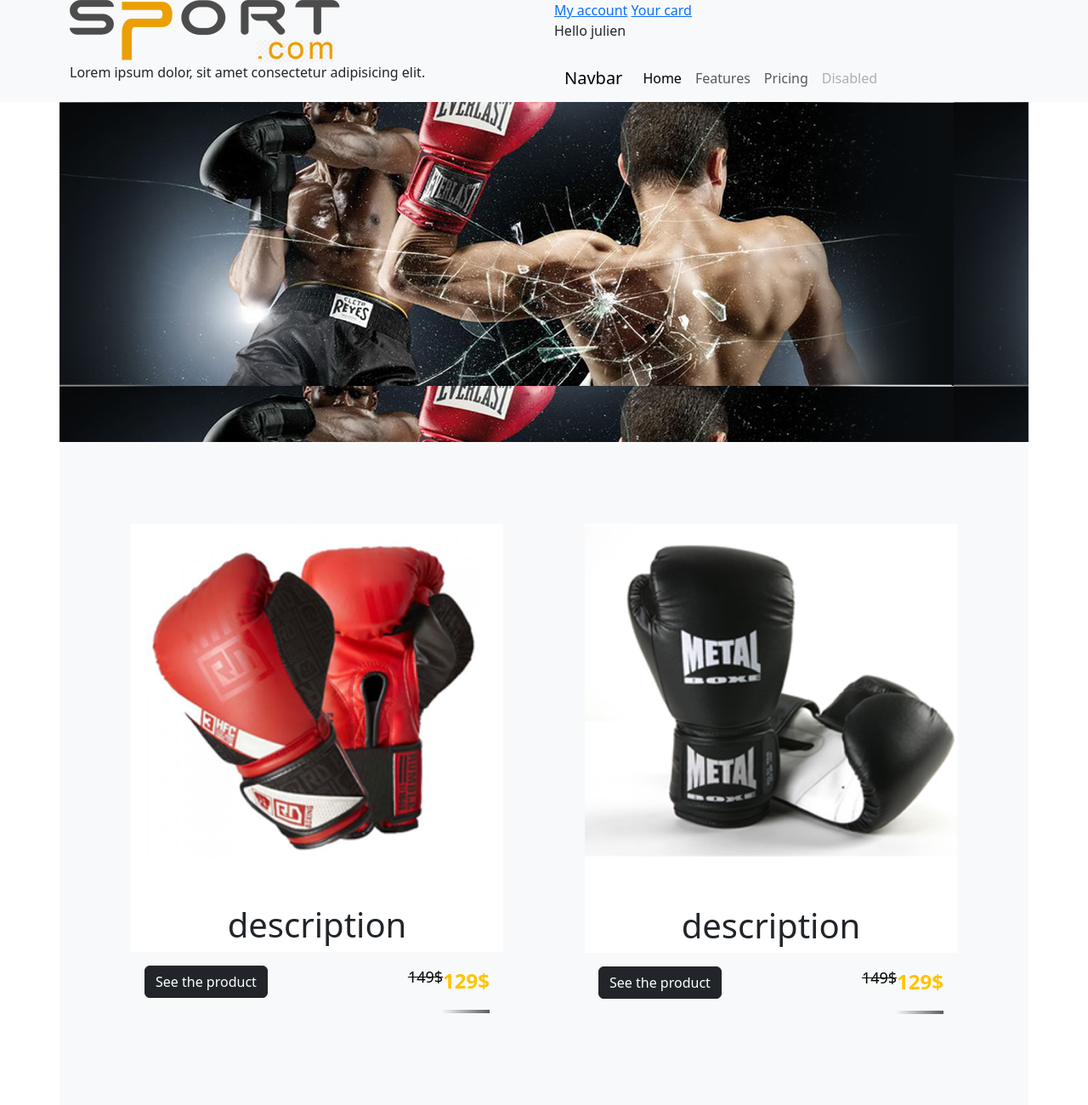
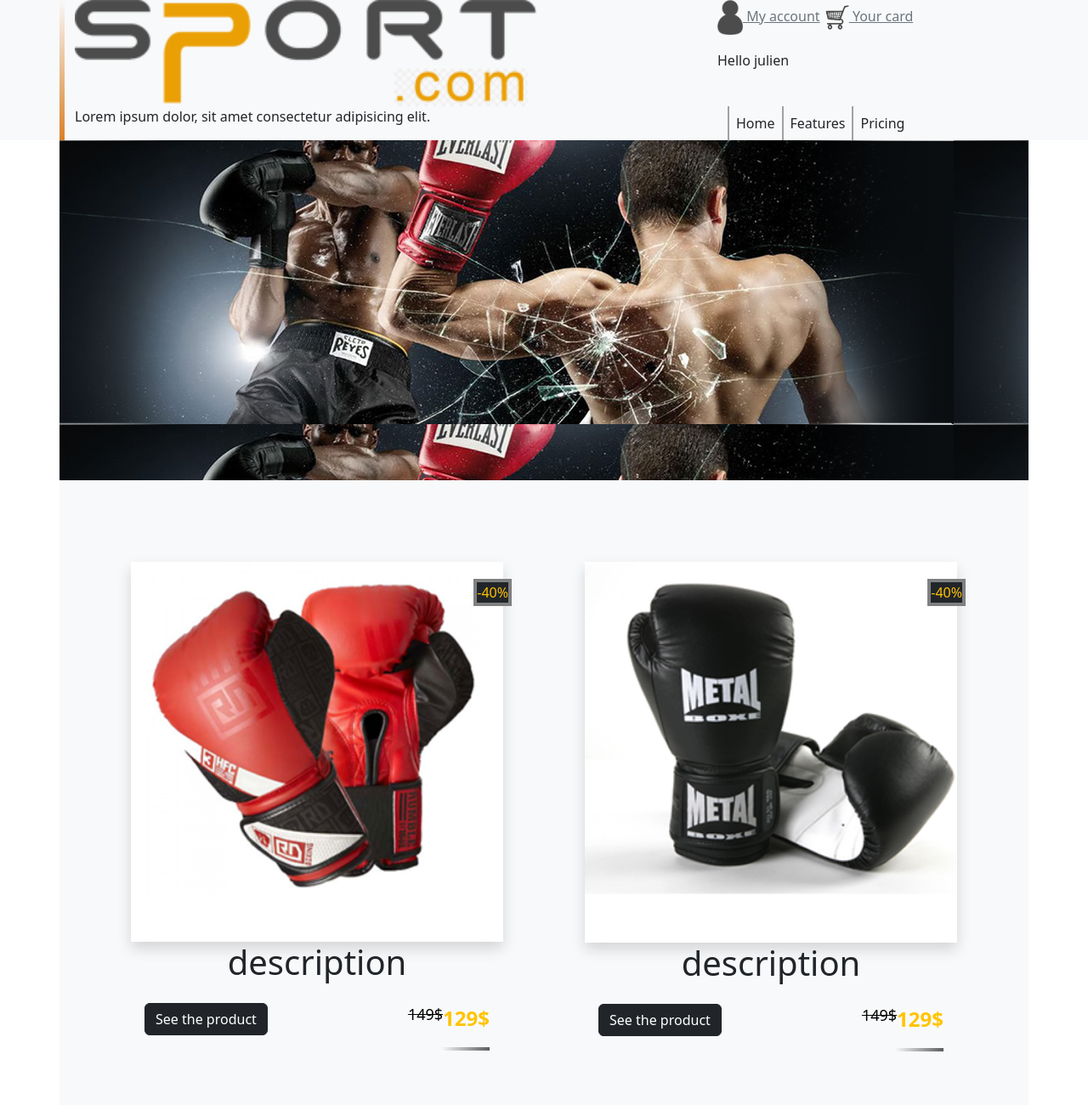
Before and after one commit to Shemet21-art/bootstrap, a website: page index.html in a window 1280 px wide. Shown: the top 1300 px of the page at 85% size. Drawn offline with nearby package versions, Linux system fonts and the light colour scheme.

Commit message:
added styles

```diff
--- a/index.html
+++ b/index.html
@@ -9,27 +9,25 @@
 <body>
  <header class="bg-light">
     <div class="container">
-        <div class="row">
-            <div class="col">
+        <div class="row d-flex justify-content-between"  style="border-left: 6px solid ; border-image: linear-gradient(10deg, rgba(217,127,37,1) 0%, rgba(248,249,250,1) 45%, rgba(248,249,250,1) 100%) 1;">
+            <div class="col-6 d-flex flex-column" >
                 <img src="/img/logo.png" alt="">
                 <p>Lorem ipsum dolor, sit amet consectetur adipisicing elit.</p>
             </div>
-            <div class="col">
-                <a href=""> My account</a>
-                <a href=""> Your card </a>
-                <p>Hello julien</p>
-                <nav class="navbar navbar-expand-lg bg-body-tertiary">
+            <div class="col-4 d-flex flex-column justify-content-between">
+                <div>
+                <a class="text-secondary" href=""> <img style="width: 30px;" src="/img/my_account.png" alt=""> My account</a>
+                <a class="text-secondary" href=""> <img style="width: 30px;" src="/img/my_cart.png" alt=""> Your card </a>
+
+            </div>
+            <p>Hello julien</p>
+                <nav class="navbar navbar-expand-lg bg-body-tertiary pb-0">
                     <div class="container-fluid">
-                      <a class="navbar-brand" href="#">Navbar</a>
-                      <button class="navbar-toggler" type="button" data-bs-toggle="collapse" data-bs-target="#navbarNavAltMarkup" aria-controls="navbarNavAltMarkup" aria-expanded="false" aria-label="Toggle navigation">
-                        <span class="navbar-toggler-icon"></span>
-                      </button>
                       <div class="collapse navbar-collapse" id="navbarNavAltMarkup">
                         <div class="navbar-nav">
-                          <a class="nav-link active" aria-current="page" href="#">Home</a>
-                          <a class="nav-link" href="#">Features</a>
-                          <a class="nav-link" href="#">Pricing</a>
-                          <a class="nav-link disabled" aria-disabled="true">Disabled</a>
+                          <a class="nav-link text-dark" style="border-left: 2px solid rgb(161, 161, 161);" href="#">Home</a>
+                          <a class="nav-link text-dark" style="border-left: 2px solid rgb(161, 161, 161);"  href="#">Features</a>
+                          <a class="nav-link text-dark" style="border-left: 2px solid rgb(161, 161, 161);" href="#">Pricing</a>
                         </div>
                       </div>
                     </div>
@@ -42,10 +40,12 @@
     </div>
     <div class="container p-5 bg-light">
         <div class="row">
-            <div class="col-6 p-5">
-                <div class=" d-flex flex-column w-100 bg-white" >
-                    <img src="/img/gloves_1.png" class="w-100" alt="">
+            <div class="col-6 p-5" >
+
+                <div class=" d-flex flex-column w-100 " style="position: relative;" >
+                    <img class="shadow" src="/img/gloves_1.png" class="w-100" alt="">
                     <h1 class="align-self-center">description</h1>
+                    <span class=" bg-dark text-warning" style=" position: absolute; top:20px; right: -10px; border: 4px solid gray;">-40%</span>
                 </div>
                     <div class="d-flex p-3 align-items-start justify-content-between">
                     <a class="btn btn-dark" href=""> See the product</a>
@@ -55,10 +55,12 @@
                 </div>
                 </div>
             </div>
-            <div class="col-6 p-5">
-                <div class=" d-flex flex-column w-100 bg-white" >
-                    <img src="/img/gloves2.png" class="w-100" alt="">
+            <div class="col-6 p-5" >
+
+                <div class=" d-flex flex-column w-100 " style="position: relative;" >
+                    <img class="shadow" src="/img/gloves2.png" class="w-100" alt="">
                     <h1 class="align-self-center">description</h1>
+                    <span class=" bg-dark text-warning" style=" position: absolute; top:20px; right: -10px; border: 4px solid gray;">-40%</span>
                 </div>
                     <div class="d-flex p-3 align-items-start justify-content-between">
                     <a class="btn btn-dark" href=""> See the product</a>
@@ -70,10 +72,12 @@
             </div>
         </div>
         <div class="row">
-            <div class="col-6 p-5">
-                <div class=" d-flex flex-column w-100 bg-white" >
-                    <img src="/img/gloves_1.png" class="w-100" alt="">
+            <div class="col-6 p-5" >
+
+                <div class=" d-flex flex-column w-100 " style="position: relative;" >
+                    <img class="shadow" src="/img/gloves_1.png" class="w-100" alt="">
                     <h1 class="align-self-center">description</h1>
+                    <span class=" bg-dark text-warning" style=" position: absolute; top:20px; right: -10px; border: 4px solid gray;">-40%</span>
                 </div>
                     <div class="d-flex p-3 align-items-start justify-content-between">
                     <a class="btn btn-dark" href=""> See the product</a>
@@ -83,10 +87,12 @@
                 </div>
                 </div>
             </div>
-            <div class="col-6 p-5">
-                <div class=" d-flex flex-column w-100 bg-white" >
-                    <img src="/img/gloves2.png" class="w-100" alt="">
+            <div class="col-6 p-5" >
+
+                <div class=" d-flex flex-column w-100 " style="position: relative;" >
+                    <img class="shadow" src="/img/gloves2.png" class="w-100" alt="">
                     <h1 class="align-self-center">description</h1>
+                    <span class=" bg-dark text-warning" style=" position: absolute; top:20px; right: -10px; border: 4px solid gray;">-40%</span>
                 </div>
                     <div class="d-flex p-3 align-items-start justify-content-between">
                     <a class="btn btn-dark" href=""> See the product</a>
```
